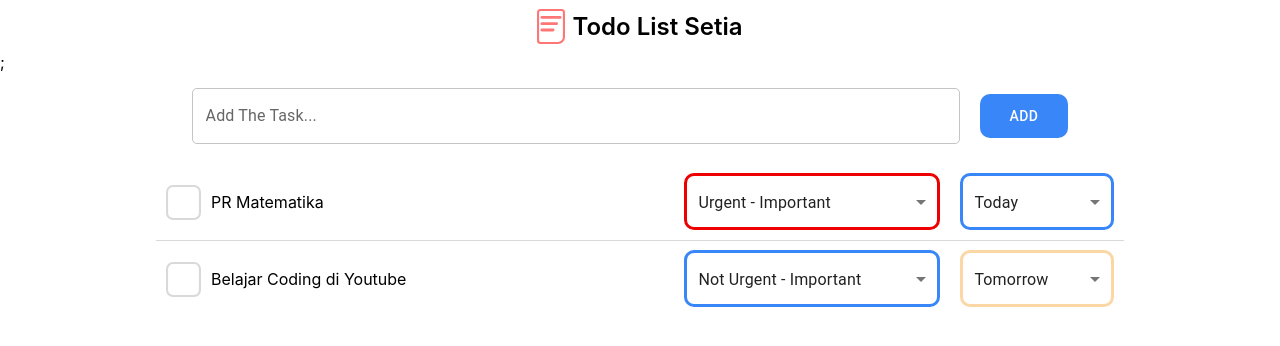
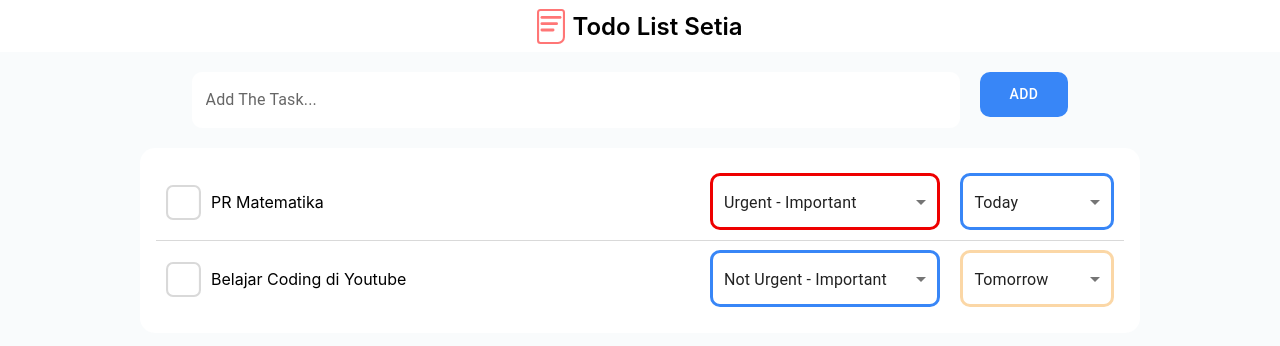
Before and after one commit to gunawansetia/todo-list-setia, a React (Create React App) app: page / in a window 1280 px wide. Shown: the top 346 px of the page. Built offline with nearby package versions, Linux system fonts and the light colour scheme.

Commit message:
move state to App.js

```diff
--- a/src/App.js
+++ b/src/App.js
@@ -4,14 +4,55 @@ import Navbar from "./components/Navbar";
 import Container from "./components/Container";
 import Todos from "./components/Todos";
 import AddInput from "./components/AddInput";
+import { useState } from "react";
+
+let initTodos = [
+  {
+    text: "PR Matematika",
+    check: false,
+    priority: "Urgent&Important",
+    day: "today",
+  },
+  {
+    text: "Belajar Coding di Youtube",
+    check: false,
+    priority: "NotUrgent&Important",
+    day: "tomorrow",
+  },
+];
 
 function App() {
+  const [todos, setTodos] = useState(initTodos);
+  const [value, setValue] = useState("");
+
+  const handleChange = (e) => {
+    setValue(e.target.value);
+  };
+
+  const handleSubmit = (event) => {
+    event.preventDefault();
+    if (!value) {
+      return null;
+    }
+    setTodos([
+      ...todos,
+      {
+        text: value,
+        check: false,
+        priority: "Urgent&Important",
+        day: "none",
+      },
+    ]);
+
+    setValue("");
+  };
+
   return (
     <>
-      <Navbar />;
+      <Navbar />
+      <AddInput value={value} onSubmit={handleSubmit} onChange={handleChange} />
       <Container>
-        <AddInput />
-        <Todos />
+        <Todos todos={todos} />
       </Container>
     </>
   );
--- a/src/components/AddInput/AddInput.module.css
+++ b/src/components/AddInput/AddInput.module.css
@@ -2,5 +2,5 @@
     display: flex;
     align-items: center;
     justify-content: center;
-    margin-bottom: 20px;
+    padding: 20px;
 }
--- a/src/components/AddInput/index.jsx
+++ b/src/components/AddInput/index.jsx
@@ -2,11 +2,16 @@ import styled from "@mui/styled-engine";
 import { Button, TextField } from "@mui/material";
 
 import styles from "./AddInput.module.css";
+import PropTypes from "prop-types";
 
 const CssTextField = styled(TextField)({
   width: "60vw",
   "& .MuiOutlinedInput-root": {
-    borderRadius: "5px",
+    borderRadius: "10px",
+    backgroundColor: "white",
+  },
+  "& .MuiOutlinedInput-notchedOutline": {
+    borderColor: "white",
   },
 });
 
@@ -21,15 +26,28 @@ const CssButton = styled(Button)({
   },
 });
 
-const AddInput = () => {
+const AddInput = ({ value, onChange, onSubmit }) => {
   return (
     <>
       <div className={styles.addInput}>
-        <CssTextField label="Add The Task..." id="add-task" />{" "}
-        <CssButton>Add</CssButton>
+        <form onSubmit={onSubmit}>
+          <CssTextField
+            value={value}
+            onChange={onChange}
+            label="Add The Task..."
+            id="add-task"
+          />
+          <CssButton type="submit">Add</CssButton>
+        </form>
       </div>
     </>
   );
 };
 
+AddInput.propTypes = {
+  value: PropTypes.text,
+  onChange: PropTypes.func,
+  onSubmit: PropTypes.func,
+};
+
 export default AddInput;
--- a/src/components/Container/Container.module.css
+++ b/src/components/Container/Container.module.css
@@ -1,6 +1,7 @@
 .container {
     padding: 16px;
     margin: 0 auto;
+    border-radius: 15px;
     max-width: 1000px;
     background-color: var(--secondary-background-color);
  }
--- a/src/components/PrioritySelect/index.jsx
+++ b/src/components/PrioritySelect/index.jsx
@@ -20,7 +20,7 @@ const initPrioritySelect = [
 ];
 
 const UseSelect = styled(Select)(() => ({
-  width: "20vw",
+  width: "18vw",
   ":hover .MuiOutlinedInput-notchedOutline": {
     borderColor: "gray",
   },
--- a/src/components/Todos/index.jsx
+++ b/src/components/Todos/index.jsx
@@ -1,29 +1,16 @@
-import { Grid, MenuItem, Select } from "@mui/material";
+import PropTypes from "prop-types";
 import ic_box_check from "../../assets/ic_box_check.svg";
 import DaySelect from "../DaySelect";
 import PrioritySelect from "../PrioritySelect";
 import styles from "./Todos.module.css";
 
 import classNames from "classnames";
+import { useState } from "react";
 
-let initTodos = [
-  {
-    text: "PR Matematika",
-    check: false,
-    priority: "Urgent&Important",
-    day: "today",
-  },
-  {
-    text: "Belajar Coding di Youtube",
-    check: false,
-    priority: "NotUrgent&Important",
-    day: "tomorrow",
-  },
-];
-
-const Todos = () => {
-  return initTodos.map((todo, index, arr) => (
+const Todos = ({ todos }) => {
+  return todos.map((todo, index, arr) => (
     <div
+      key={index}
       className={classNames(styles.todos, {
         [styles.todoDivider]: !(index + 1 === arr.length),
       })}
@@ -38,4 +25,8 @@ const Todos = () => {
   ));
 };
 
+Todos.propTypes = {
+  todos: PropTypes.array,
+};
+
 export default Todos;
--- a/src/index.css
+++ b/src/index.css
@@ -5,6 +5,7 @@ body {
     sans-serif;
   -webkit-font-smoothing: antialiased;
   -moz-osx-font-smoothing: grayscale;
+  background-color: var(--main-background-color);
 }
 
 code {
```
